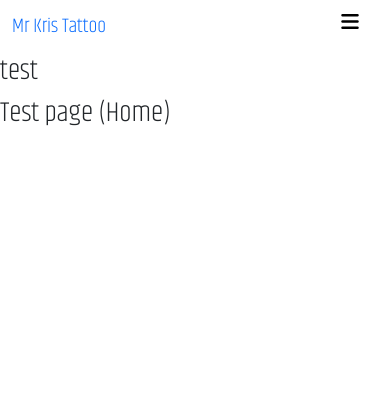
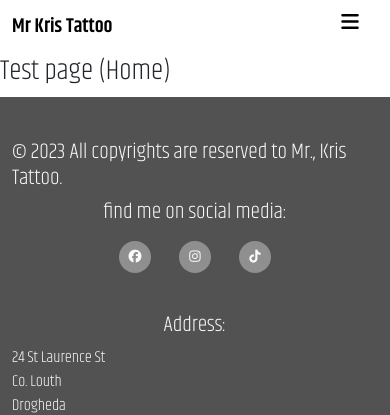
Before and after one commit to KasparsMazurs/mr_kris_tattoo_shop, a Django app: page / in a window 390 px wide. Shown: the part 85-500 px from the top of the page. Run offline with Django 3.2, Linux system fonts and the light colour scheme; some libraries are stand-ins or nearby versions; some web fonts are replaced.

Commit message:
Complete base.html implementation

```diff
--- a/static/css/style.css
+++ b/static/css/style.css
@@ -1,6 +1,10 @@
+/*----------------------------------General CSS rules */
+
 * {
     font-family: 'Khand', sans-serif;
 }
+
+/*------------------------------------------Logo */
 
 .logo {
     background: url(https://lh3.googleusercontent.com/pw/AJFCJaVlmXXvrC4sSGEZEcWnrv8T5Ybzq36PCTVuci1YgwdxHxFKLaTmY2ysGuvIh0V0knjUx3KDzHVtPZXzew-Tu5P4SFm6H8iP27BSKvm4MySN0B7BfnTm7ccKFrY-tsiFKstiWzBCuTa4IbqKkdzKqLaDvw=w3840-h522-s-no?authuser=0);
@@ -10,19 +14,55 @@
     background-size: contain;
 }
 
-.center{
+/*--------------------------------------Nav bar */
+
+.nav-logo {
+    color: black;
+    font-weight: bold;
+}
+
+.nav-logo:hover {
+    color: black;
+}
+
+.font {
+    color: black;
+}
+
+.font:hover {
+    color: black;
+    font-weight: bold;
+}
+
+.center {
     position: absolute;
     top: 50%;
     left: 50%;
     transform: translate(-50%, -50%);
 }
 
-.right{
+.right {
     position: absolute;
     top: 50%;
-    left: 88%;
+    left: 97%;
     transform: translate(-50%, -50%);
 }
+
+.dropdown-bag {
+    position: absolute;
+    transform: translate(-80%, -0%);
+}
+
+.bag-font {
+    color: black;
+    font-size: x-large;
+}
+
+.bag-font:hover  {
+    color: black;
+}
+
+/*--------------------Adjust Nav bar to smaller screens */
 
 @media screen and (max-width: 992px) {
     .center {
@@ -37,4 +77,54 @@
         left: auto;
         transform: none;
     }
+    .dropdown-bag {
+        position: static;
+        transform: none;;
+    }
  }
+
+/*--------------------------------------------Footer*/
+
+footer {
+    background-color: #525252;
+    color: #fafafa;
+    min-height: 120px;
+    margin: 0;
+}
+
+.margin-top {
+    margin-top: 5vh;
+}
+
+.social-links {
+    padding-bottom: 15px;
+}
+
+.social-links li {
+    padding: 1vh;
+}
+
+.social-links li a i {
+    width: 32px;
+    height: 32px;
+    padding: 12px 0;
+    border-radius: 50%;
+    font-size: 13px;
+    line-height: 7px;
+    text-align: center;
+    color: #fafafa;
+    background: #8f8f8f;
+    transition: all 0.35s ease-in-out;
+    -moz-transition: all 0.35s ease-in-out;
+    -webkit-transition: all 0.35s ease-in-out;
+    -o-transition: all 0.35s ease-in-out;
+}
+
+.social-links li a i:hover {
+    background: #847cf3;
+}
+
+.address{
+    margin: 0;
+    padding: 0;
+}
--- a/templates/base.html
+++ b/templates/base.html
@@ -31,7 +31,7 @@
         <!-- Nav bar -->
         <nav class="navbar navbar-expand-lg bg-body-tertiary">
             <div class="container-fluid">
-              <a class="navbar-brand" href="#">Mr Kris Tattoo</a>
+              <a class="navbar-brand nav-logo" href="{% url 'home' %}">Mr Kris Tattoo</a>
               <button class="navbar-toggler" type="button" data-bs-toggle="collapse" data-bs-target="#navbarNavDropdown" aria-controls="navbarNavDropdown" aria-expanded="false" aria-label="Toggle navigation">
                 <span class="navbar-toggler-icon"><i class="fa-solid fa-bars"></i></span>
               </button>
@@ -74,7 +74,6 @@
             </div>
           </nav>
     </header>
-    <h1> test</h1>
 
     <!-- Content -->
     <main>
@@ -84,8 +83,42 @@
     </main>
 
     <!-- Footer -->
-    <footer>
-
+    <footer class="container-fluid">
+        <div class="row">
+            <div class="col-md-4 uppercase margin-top">
+                <h4>© 2023 All copyrights are reserved to Mr., Kris Tattoo.</h4>
+            </div>
+            <div class="col-md-4">
+                <h4 class="text-center">find me on social media:</h4>
+                <ul class="list-inline social-links text-center">
+                    <li class="list-inline-item">
+                        <a href="https://www.facebook.com/kristaps.mazurs" target="_blank" rel="noopener" aria-label="Visit my Facebook page (open in a new tab)"><i class="fa-brands fa-facebook"></i></a>
+                        <span class="sr-only">Facebook</span>
+                    </li>
+                    <li class="list-inline-item">
+                        <a href="https://www.instagram.com/mr_kris_tattoo/" target="_blank" rel="noopener" aria-label="Visit my Instagram page (open in a new tab)"><i class="fa-brands fa-instagram"></i></a>
+                        <span class="sr-only">Instagram</span>
+                    </li>
+                    <li class="list-inline-item">
+                        <a href="https://www.tiktok.com/@kristapsmazurs" target="_blank" rel="noopener" aria-label="Visit my TikTok page (open in a new tab)"><i class="fa-brands fa-tiktok"></i></a>
+                        <span class="sr-only">TikTok</span>
+                    </li>
+                </ul>
+            </div>
+            <div class="col-md-4">
+                <h4 class="text-center">Address:</h4>
+                <div class="row">
+                    <div class="col-md-3">
+                        <p class="address">24 St Laurence St</p>
+                        <p class="address">Co. Louth</p>
+                        <p class="address">Drogheda</p>
+                    </div>
+                    <div class="col-md-9">
+                        <iframe src="https://www.google.com/maps/embed?pb=!1m18!1m12!1m3!1d923.5926522809564!2d-6.348682301138873!3d53.71542629828834!2m3!1f0!2f0!3f0!3m2!1i1024!2i768!4f13.1!3m3!1m2!1s0x48673a215162cddb%3A0xe7dee102e1d634c1!2s24%20St%20Laurence%20St%2C%20Lagavooren%2C%20Drogheda%2C%20Co.%20Louth%2C%20A92%20P2KV!5e0!3m2!1sen!2sie!4v1686475715476!5m2!1sen!2sie" width="100%" height="100vh" style="border:0;" allowfullscreen="" loading="lazy" referrerpolicy="no-referrer-when-downgrade"></iframe>
+                    </div>
+                </div>
+            </div>
+        </div>
     </footer>
 
     <!--My JS script-->
```
Also changed, not shown: other parts of templates/base.html (+12 -12 lines), Favicon.ico (added).
